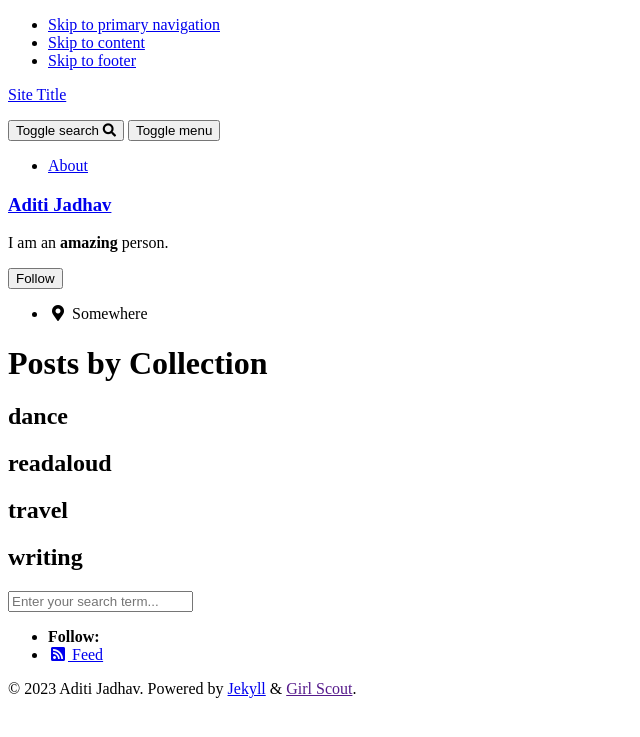
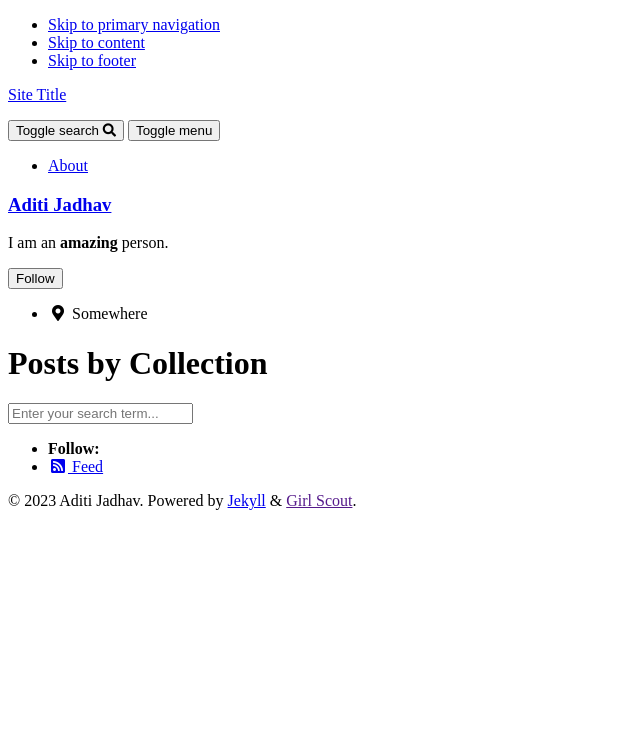
Before and after one commit to AditiPJadhav/aditi-inspires, a Jekyll site: the page built from _pages/collection-archive.html, in a window 1280 px wide. Shown: the top 737 px of the page, without its empty margins (0-640 px from the left). Built offline with Jekyll 4.4.1, drawn with Linux system fonts in a browser that asks for light colours; cached includes are drawn as plain includes; some of the changed lines change nothing that is shown.

Commit message:
Update _config.yml

```diff
--- a/_config.yml
+++ b/_config.yml
@@ -278,19 +278,19 @@ compress_html:
 
 
 # Collections
-collections:
-  travel:
-    output: true
-    permalink: /:collection/:path/
-  writing:
-    output: true
-    permalink: /:collection/:path/
-  dance:
-    output: true
-    permalink: /:collection/:path/
-  readaloud:
-    output: true
-    permalink: /:collection/:path/
+#collections:
+ # travel:
+  #  output: true
+   # permalink: /:collection/:path/
+  #writing:
+   # output: true
+   # permalink: /:collection/:path/
+  #dance:
+  #  output: true
+  #  permalink: /:collection/:path/
+ # readaloud:
+  # output: true
+   # permalink: /:collection/:path/
 
 
 # Defaults
```
